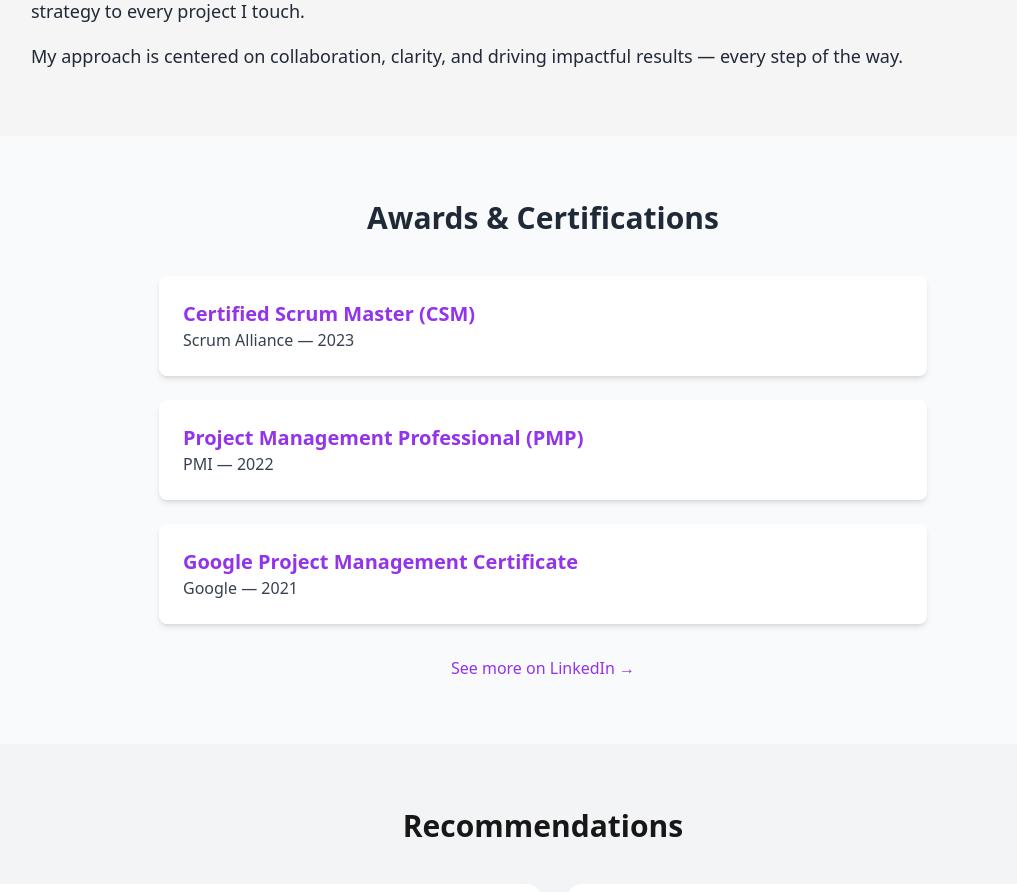
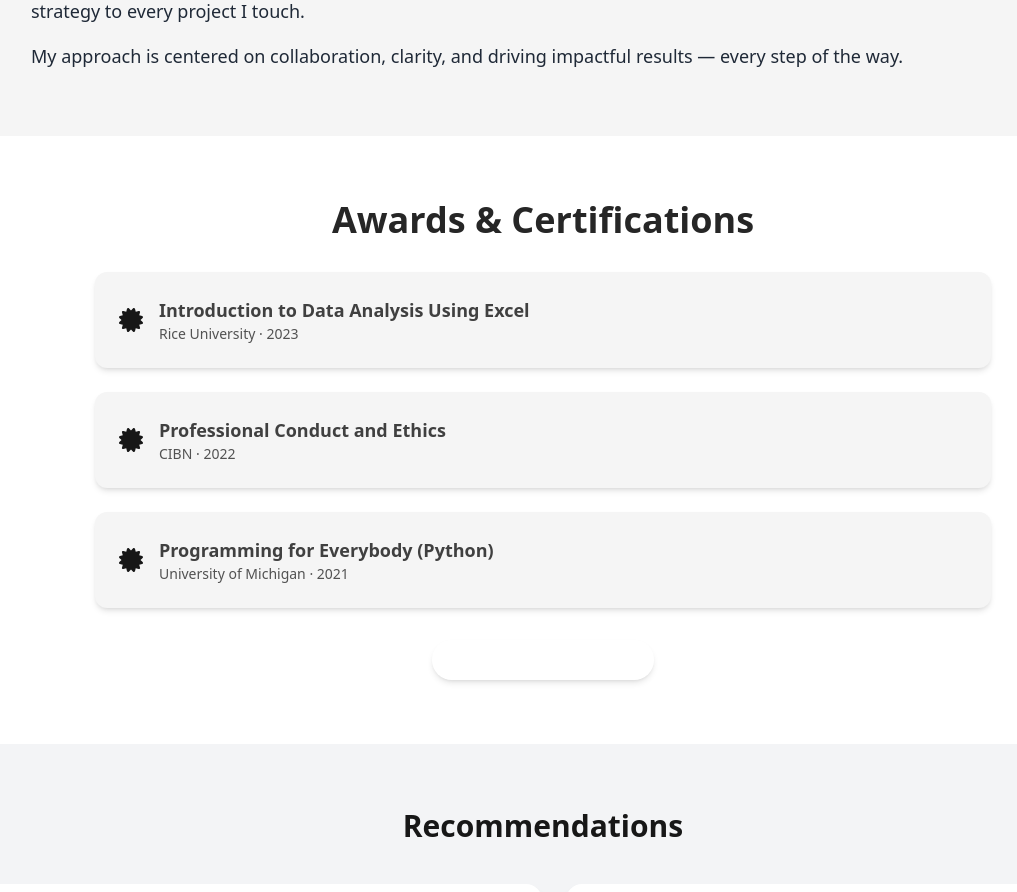
Before and after one commit to Prin-mer/TechnicalPM, a React (Vite) app: page / in a window 1280 px wide. Shown: the part 1300-2192 px from the top of the page, without its empty margins (97-1114 px from the left). Built offline with nearby package versions, Linux system fonts and the light colour scheme.

Commit message:
Update AwardsCertifications.jsx

```diff
--- a/src/components/AwardsCertifications.jsx
+++ b/src/components/AwardsCertifications.jsx
@@ -1,51 +1,70 @@
-// src/components/AwardsCertifications.jsx
-import React from 'react';
+import React from "react";
+import { FaCertificate } from "react-icons/fa";
+import { motion } from "framer-motion";
 
-const awards = [
+const certifications = [
   {
-    title: 'Certified Scrum Master (CSM)',
-    org: 'Scrum Alliance',
-    year: 2023,
+    title: "Introduction to Data Analysis Using Excel",
+    issuer: "Rice University",
+    year: "2023",
   },
   {
-    title: 'Project Management Professional (PMP)',
-    org: 'PMI',
-    year: 2022,
+    title: "Professional Conduct and Ethics",
+    issuer: "CIBN",
+    year: "2022",
   },
   {
-    title: 'Google Project Management Certificate',
-    org: 'Google',
-    year: 2021,
+    title: "Programming for Everybody (Python)",
+    issuer: "University of Michigan",
+    year: "2021",
   },
 ];
 
 const AwardsCertifications = () => {
   return (
-    <section className="py-16 bg-gray-50 px-6">
-      <h2 className="text-3xl font-bold text-center text-gray-800 mb-10">
-        Awards & Certifications
-      </h2>
-      <ul className="max-w-3xl mx-auto space-y-6">
-        {awards.map((award, index) => (
-          <li
-            key={index}
-            className="bg-white shadow-md rounded-lg p-6 hover:shadow-lg transition"
-          >
-            <h3 className="text-xl font-semibold text-purple-600">{award.title}</h3>
-            <p className="text-gray-700">
-              {award.org} — {award.year}
-            </p>
-          </li>
-        ))}
-      </ul>
-      <div className="text-center mt-8">
+    <section id="awards" className="py-16 bg-white dark:bg-neutral-900 px-4">
+      <div className="max-w-4xl mx-auto text-center">
+        <motion.h2
+          className="text-3xl md:text-4xl font-bold text-neutral-800 dark:text-neutral-100 mb-8"
+          initial={{ opacity: 0, y: 30 }}
+          whileInView={{ opacity: 1, y: 0 }}
+          transition={{ duration: 0.7 }}
+        >
+          Awards & Certifications
+        </motion.h2>
+
+        <motion.div
+          className="space-y-6"
+          initial={{ opacity: 0 }}
+          whileInView={{ opacity: 1 }}
+          transition={{ delay: 0.3, duration: 1 }}
+        >
+          {certifications.map((cert, index) => (
+            <motion.div
+              key={index}
+              className="bg-neutral-100 dark:bg-neutral-800 shadow-md p-6 rounded-xl flex items-center gap-4"
+              whileHover={{ scale: 1.02 }}
+            >
+              <FaCertificate className="text-yellow-500 text-2xl flex-shrink-0" />
+              <div className="text-left">
+                <p className="text-lg font-semibold text-neutral-700 dark:text-neutral-200">
+                  {cert.title}
+                </p>
+                <p className="text-sm text-neutral-600 dark:text-neutral-400">
+                  {cert.issuer} &middot; {cert.year}
+                </p>
+              </div>
+            </motion.div>
+          ))}
+        </motion.div>
+
         <a
-          href="https://www.linkedin.com/in/your-profile"
+          href="https://www.linkedin.com/in/nkemmoye/"
           target="_blank"
           rel="noopener noreferrer"
-          className="text-purple-600 font-medium hover:underline"
+          className="inline-block mt-8 px-6 py-2 bg-yellow-500 text-white font-semibold rounded-full shadow-md hover:bg-yellow-600 transition duration-300"
         >
-          See more on LinkedIn →
+          See more on LinkedIn
         </a>
       </div>
     </section>
```
